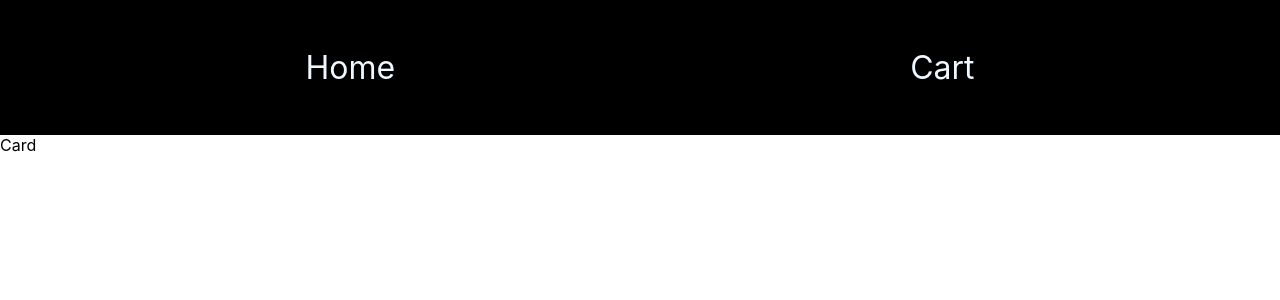
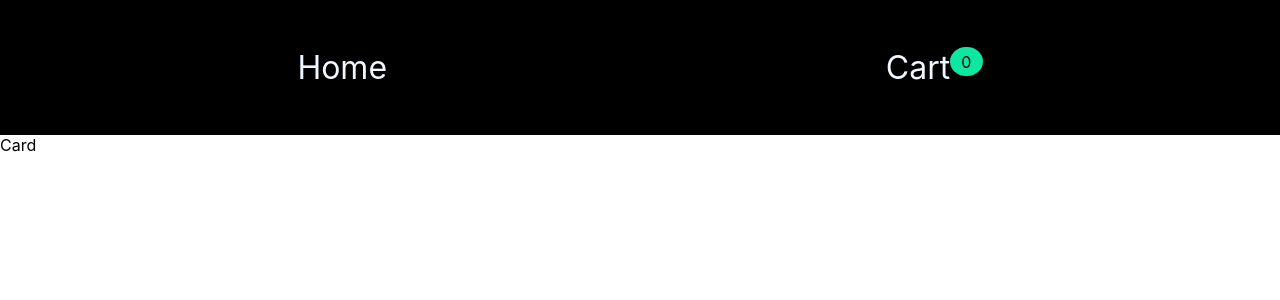
Before and after one commit to AshishJha14411/cartApp, a React (Create React App) app: page / in a window 1280 px wide. Shown: the top 300 px of the page. Built offline with nearby package versions, Linux system fonts and the light colour scheme.

Commit message:
added the cart item numbering

```diff
--- a/src/components/Navbar.jsx
+++ b/src/components/Navbar.jsx
@@ -1,16 +1,17 @@
-import React from "react";
-import { Link } from "react-router-dom";
+import React, {useContext} from 'react'
+import { Link } from 'react-router-dom'
+import { CartContext } from '../context/CartContext';
+
 const Navbar = () => {
+  const { cartItems } = useContext(CartContext);
   return (
-    <div className="Nav">
-      <Link to="/" className="link">
-        Home
-      </Link>
-      <Link to="/cart" className="link">
-        Cart
-      </Link>
+    <>
+    <div className='Nav'>
+       <Link to='/' className='link'>Home</Link>
+       <Link to='/cart' className='link' >Cart<sup className='sup'>{cartItems.length}</sup></Link>
     </div>
-  );
-};
+    </>
+  )
+}
 
-export default Navbar;
+export default Navbar
```
